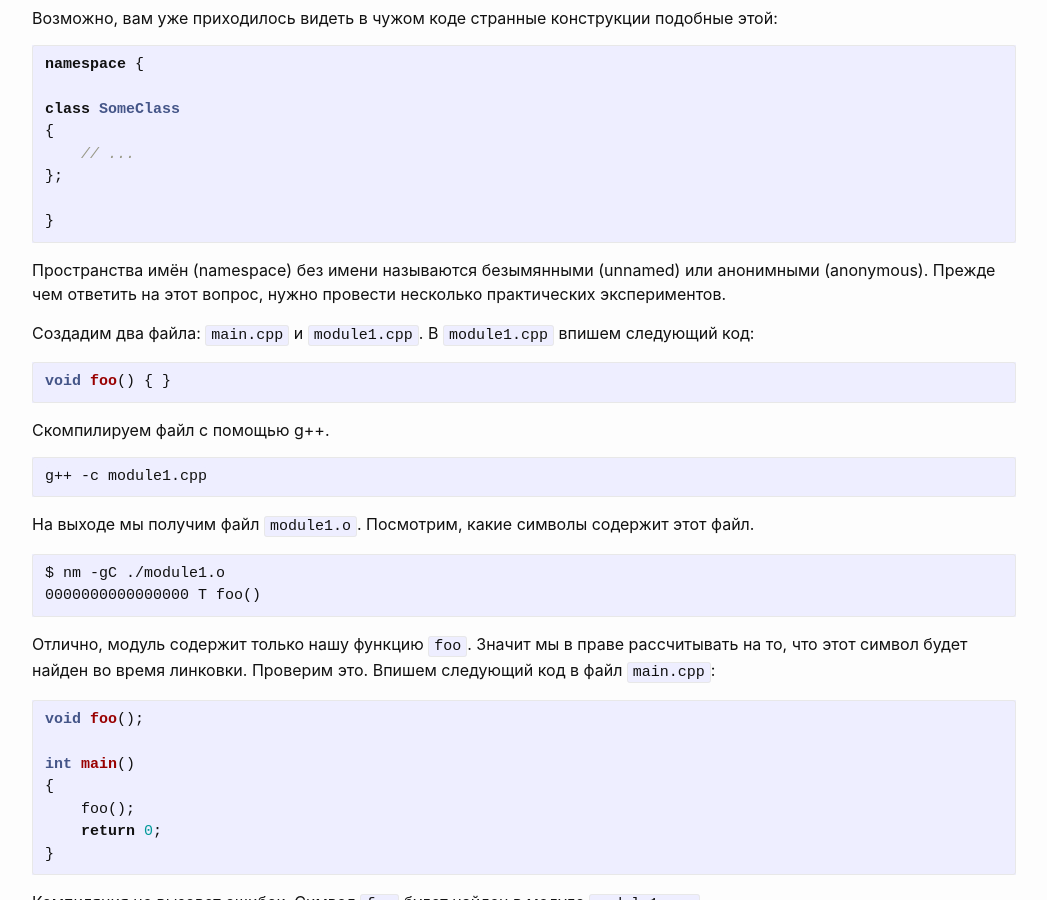
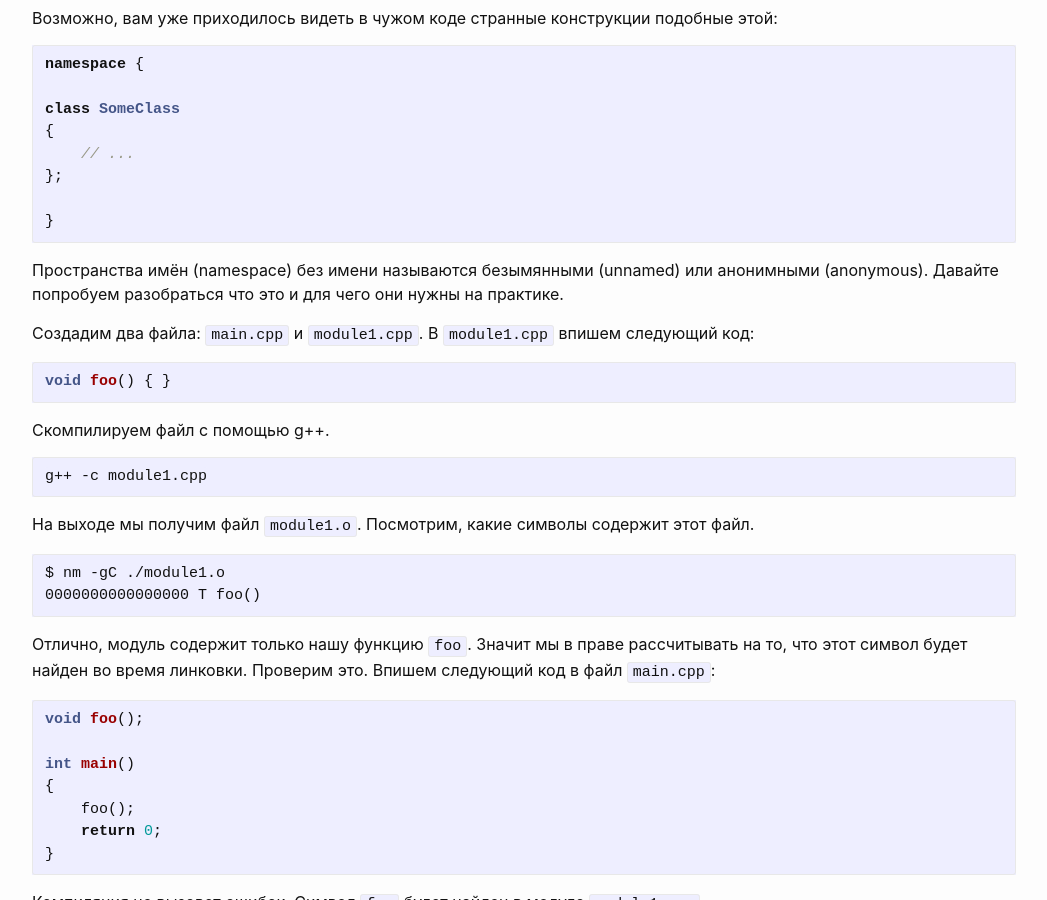
Before and after one commit to brainstream/brainstream.github.io, a Jekyll site: the page built from _posts/2020-09-25-anonymous-namespaces.md, in a window 1280 px wide and 900 px high, scrolled down 305 px. Shown: the whole window, without its empty margins (116-1163 px from the left). Built offline with Jekyll 4.4.1, drawn with Linux system fonts in a browser that asks for light colours; our own code applies the rules of GitHub Pages for plain Markdown files; a script that is not in the unit is left out.

Commit message:
Small change

````diff
--- a/_posts/2020-09-25-anonymous-namespaces.md
+++ b/_posts/2020-09-25-anonymous-namespaces.md
@@ -20,7 +20,7 @@ class SomeClass
 }
 ```
 
-Пространства имён (namespace) без имени называются безымянными (unnamed) или анонимными (anonymous). Прежде чем ответить на этот вопрос, нужно провести несколько практических экспериментов.
+Пространства имён (namespace) без имени называются безымянными (unnamed) или анонимными (anonymous). Давайте попробуем разобраться  что это и для чего они нужны на практике.
 
 Создадим два файла: `main.cpp` и `module1.cpp`. В `module1.cpp` впишем следующий код:
 
````
